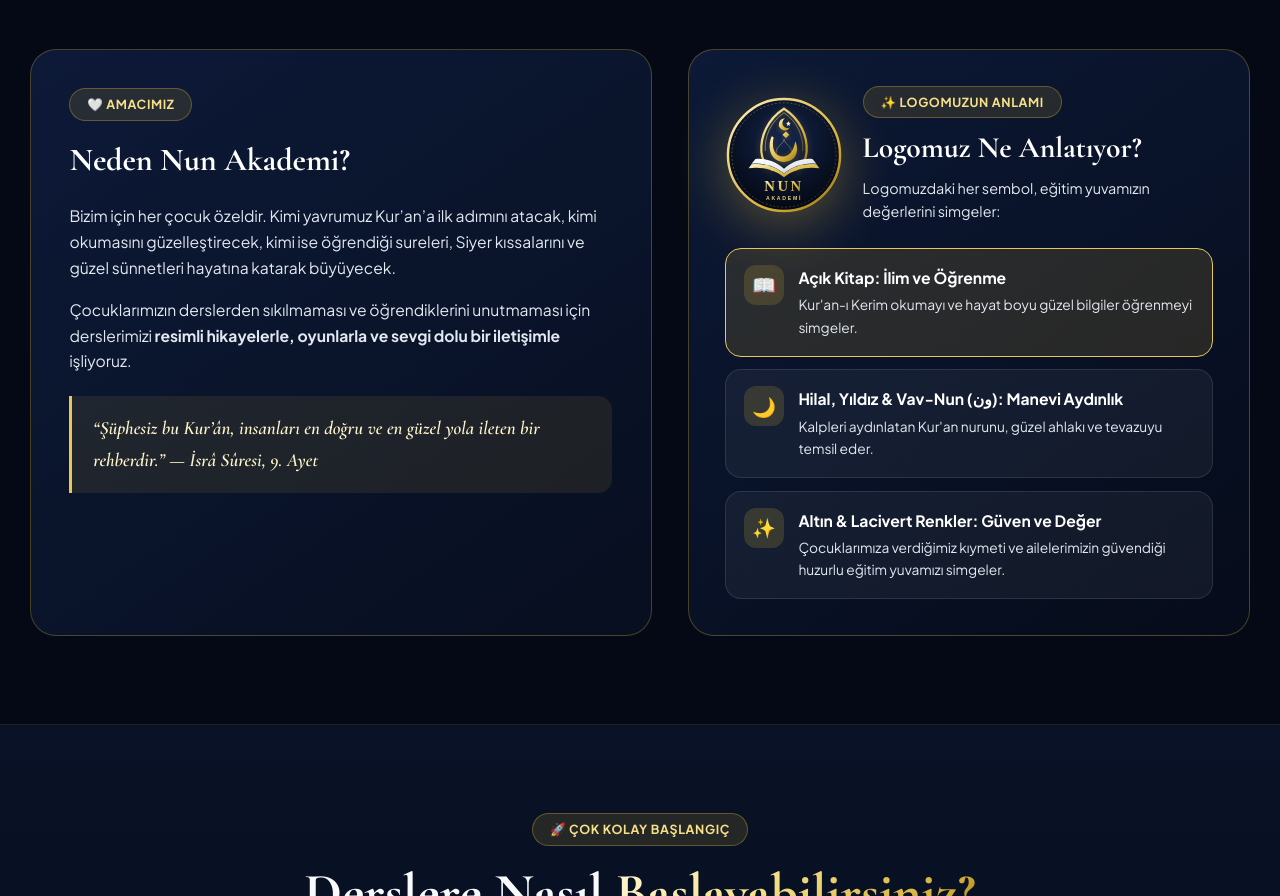
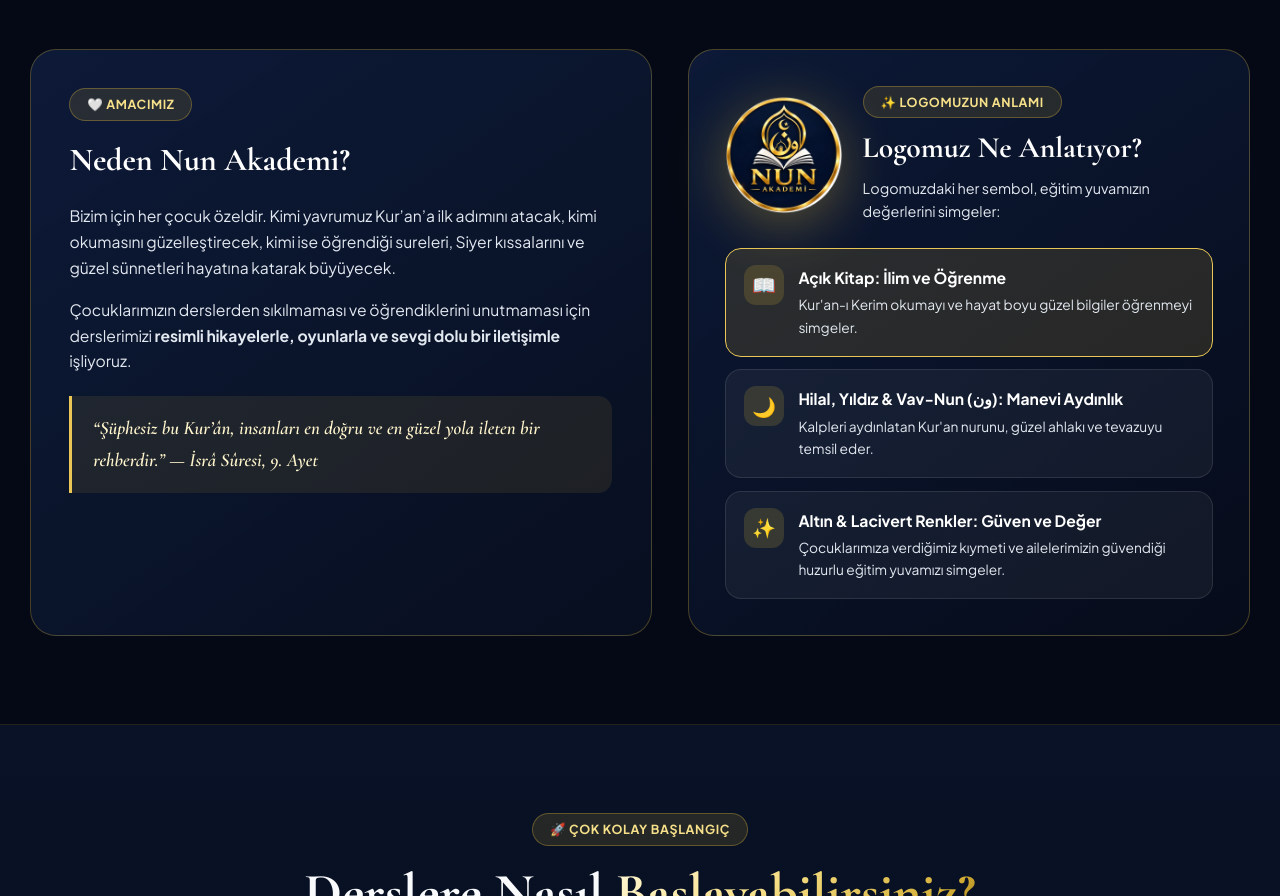
Before and after one commit to maximmillian56/nun-akademi, a plain HTML site: page index.html in a window 1280 px wide. Shown: the part 5017-5913 px from the top of the page. Drawn offline with nearby package versions, Linux system fonts and the light colour scheme.

Commit message:
Update logo in Logo Story card to nun_logo.png and remove old SVG

```diff
--- a/index.html
+++ b/index.html
@@ -702,7 +702,7 @@
         <div class="logo-story-card">
           <div>
             <div class="logo-showcase-top">
-              <img src="assets/images/nun_logo.svg" alt="Nun Akademi Logo" class="logo-svg-preview" />
+              <img src="assets/images/nun_logo.png" alt="Nun Akademi Logo" class="logo-svg-preview" />
               <div>
                 <span class="section-badge" style="margin-bottom:0.35rem;">✨ LOGOMUZUN ANLAMI</span>
                 <h3 style="font-family:var(--font-serif); font-size:1.85rem; color:#fff; margin-bottom:0.25rem;">
```
Also changed, not shown: assets/images/nun_logo.svg (deleted).
